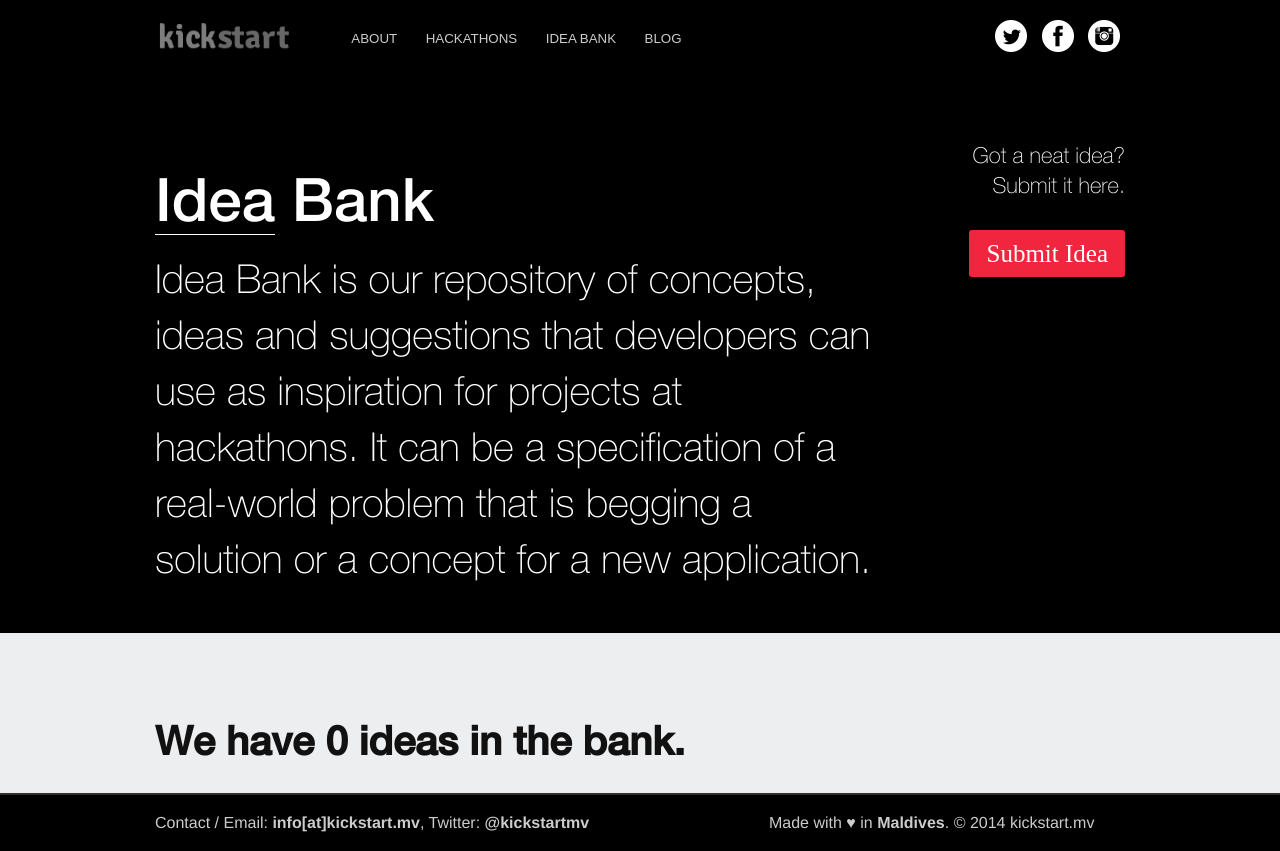
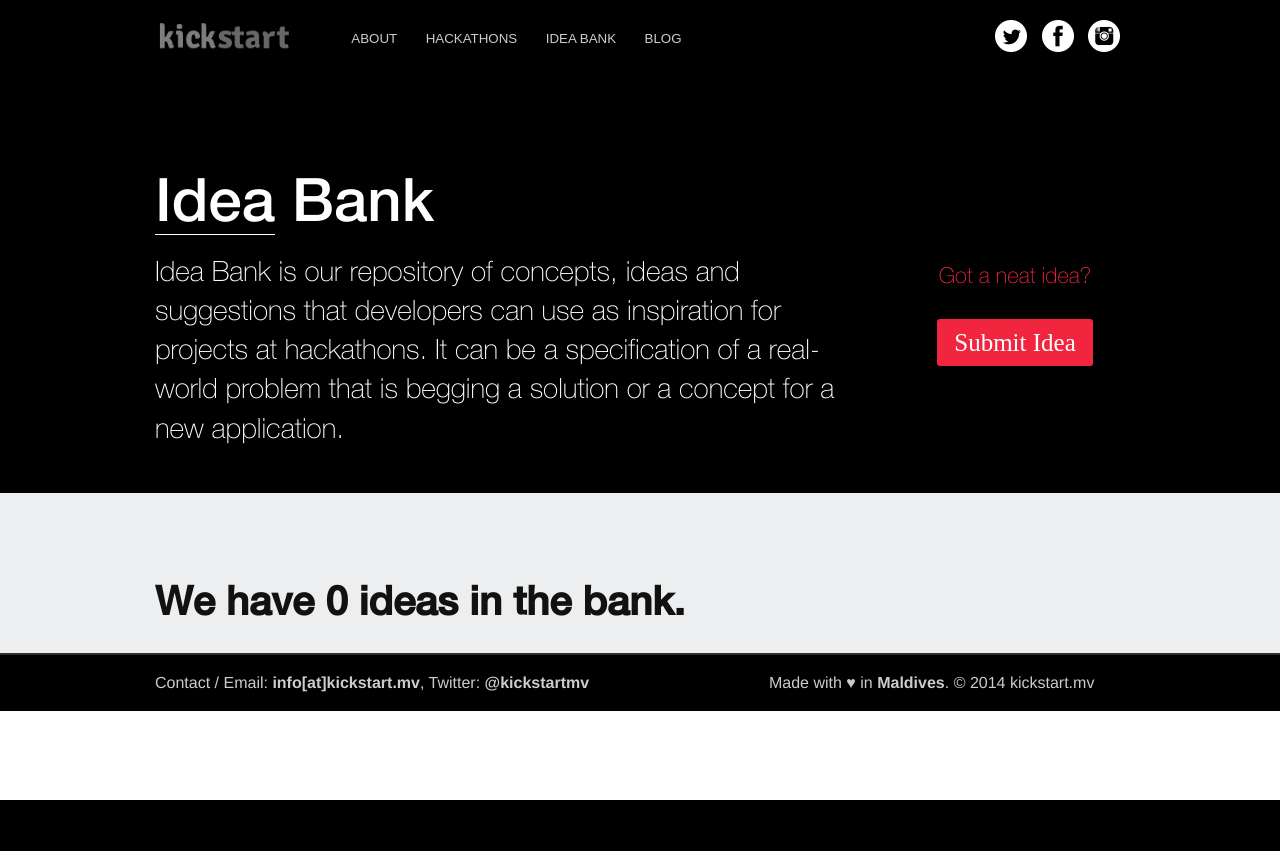
Before and after one commit to kickstartmv/kickstartmv-website, a PHP site: page /kickstart-blog/ideas in a window 1280 px wide. After the commit the page ends 800 px from the top, so only its background shows below. Run offline with PHP 8.4, Linux system fonts and the light colour scheme; data that the repository does not hold is empty.

Commit message:
Ideas header changes

```diff
--- a/ideas/index.php
+++ b/ideas/index.php
@@ -54,10 +54,11 @@
     <div class="row">
         <div class="columns medium-9 big-ass-text">
             <h2><span class="bold">Idea</span> Bank</h2>
-            <h3>Idea Bank is our repository of concepts, ideas and suggestions that developers can use as inspiration for projects at hackathons. It can be a specification of a real-world problem that is begging a solution or a concept for a new application.</h3>
+            <h4>Idea Bank is our repository of concepts, ideas and suggestions that developers can use as inspiration for projects at hackathons.
+            It can be a specification of a real-world problem that is begging a solution or a concept for a new application.</h4>
         </div>
 
-        <div class="columns medium-3 text-right">
+        <div class="columns medium-3 text-center">
 
             <!-- post modal -->
             <div id="postModal" class="reveal-modal large">
@@ -79,7 +80,7 @@
             <!-- end of post modal -->
 
             <div id="idea-submit-container">
-                <h5>Got a neat idea? Submit it here.</h5>
+                <h5>Got a neat idea?</h5>
                 <a href="#" class="ideaPostBtn" id="post-idea" data-reveal-id="postModal">Submit Idea</a>
             </div>
         </div>
--- a/kh1/css/style.css
+++ b/kh1/css/style.css
@@ -341,7 +341,10 @@
 }
 
 #idea-submit-container {
-  margin-top:70px;
+  margin-top:190px;
+}
+#idea-submit-container h5 {
+  color: #F1253E;
 }
 
 .idea-card {
```
